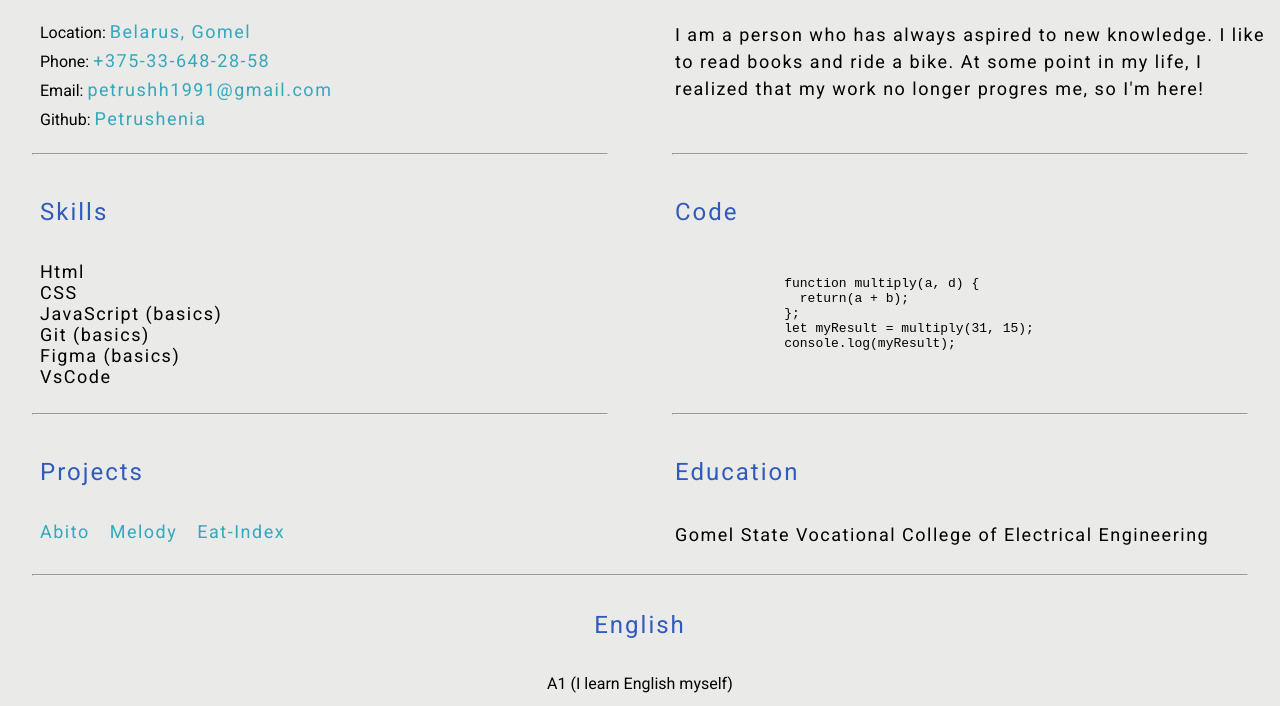
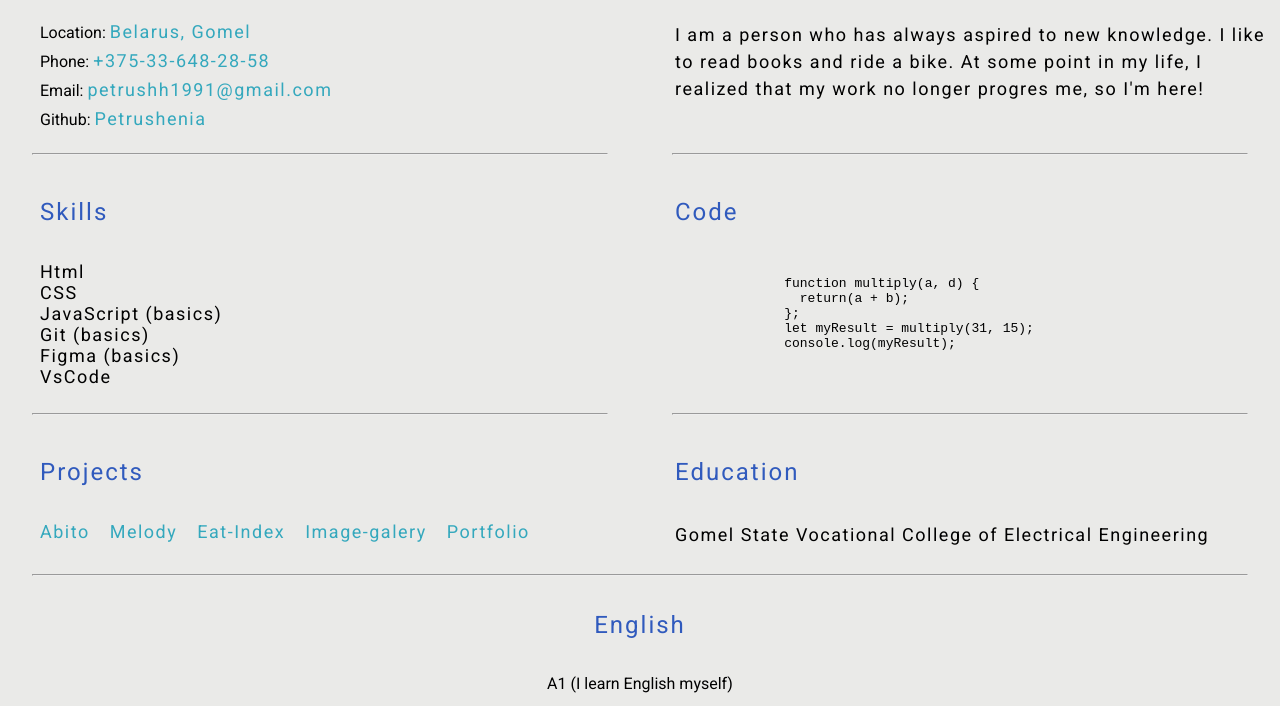
Before and after one commit to Petrushenia/rsschool-cv, a plain HTML site: page index.html in a window 1280 px wide. Shown: the part 456-1162 px from the top of the page. Drawn offline with Linux system fonts and the light colour scheme.

Commit message:
feat: add item for project-list

```diff
--- a/index.html
+++ b/index.html
@@ -102,6 +102,8 @@
             <li class="project-item"><a href="https://github.com/Petrushenia/Abito" class="project-link">Abito</a></li>
             <li class="project-item"><a href="https://github.com/Petrushenia/Melody" class="project-link">Melody</a></li>
             <li class="project-item"><a href="https://github.com/Petrushenia/Eat-Index" class="project-link">Eat-Index</a></li>
+            <li class="project-item"><a href="https://rolling-scopes-school.github.io/petrushenia-JSFEPRESCHOOL/image-galery/" class="project-link">Image-galery</a></li>
+            <li class="project-item"><a href="https://rolling-scopes-school.github.io/petrushenia-JSFEPRESCHOOL/portfolio/" class="project-link">Portfolio</a></li>
           </ul>
         </section>
 
```
